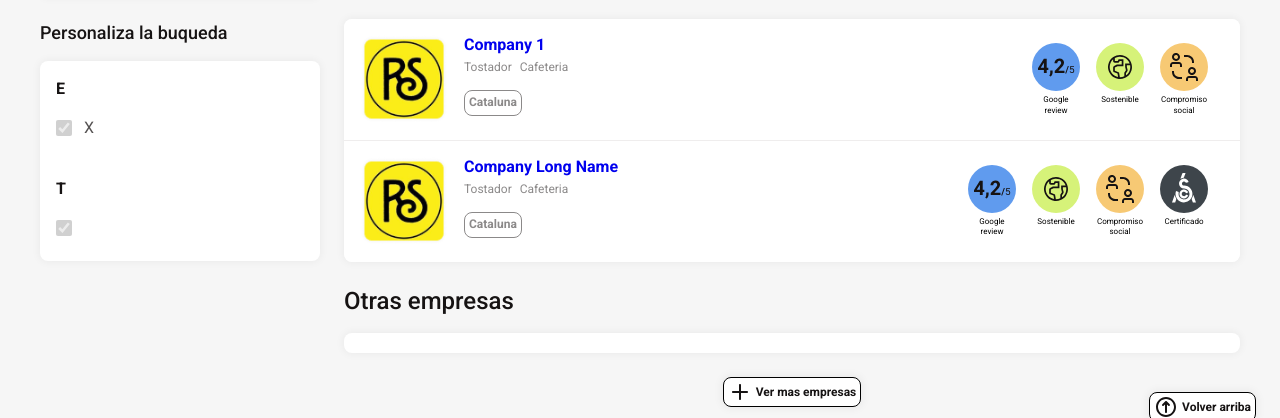
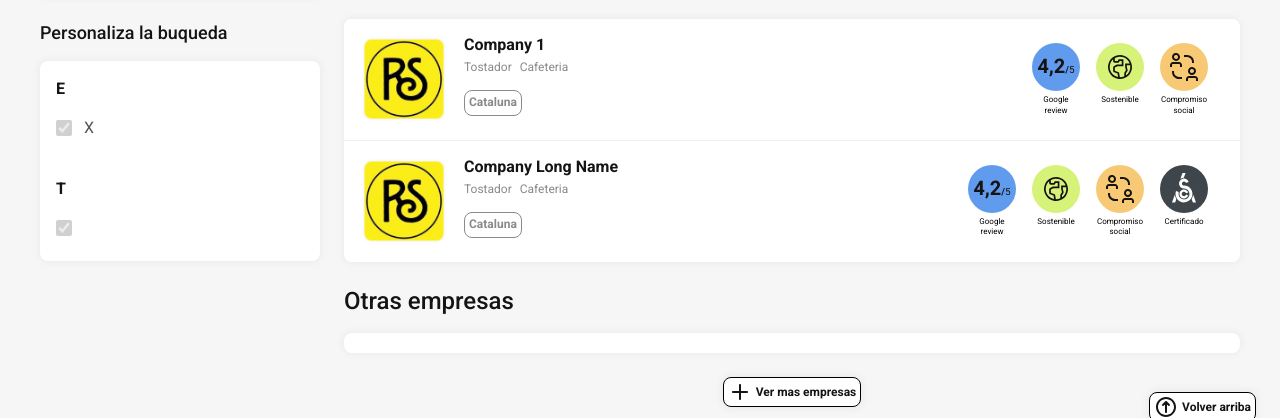
Before and after one commit to wuwanahq/wuwana2, a PHP site: page /Wuwana/homepage/view.php in a window 1280 px wide. Shown: the part 354-772 px from the top of the page. Run offline with PHP 8.4, Linux system fonts and the light colour scheme; data that the repository does not hold is empty; some libraries are stand-ins or nearby versions.

Commit message:
change h3 color to black

```diff
--- a/homepage/view.php
+++ b/homepage/view.php
@@ -117,7 +117,7 @@
 
 			<h1>Empresas destacadas</h1>
 			<div class="Box">
-				<a href="company">
+				<a class="NoStyle" href="company">
 					<div class="Card">
 						<div class="Logo">
 							<img src="/static/background/117926628_3215393278552514_8264428497985741185_n1.png">
--- a/static/style.css
+++ b/static/style.css
@@ -35,6 +35,7 @@ h2 { /* Subtitle */
 	margin: 0 0 16px}
 
 h3 { /* Company Title */
+	color: #161313;
 	font-size: 1rem;
 	line-height: 1.3;
 	font-weight: 700;
@@ -74,11 +75,6 @@ dd {
 	margin: 0 8px 8px 0;}
 
 /* Link style */
-
-.NoStyle {
-	margin: 0;
-	padding: 0;
-	text-decoration: none}
 
 .Center {
 	align-self: center}
```
